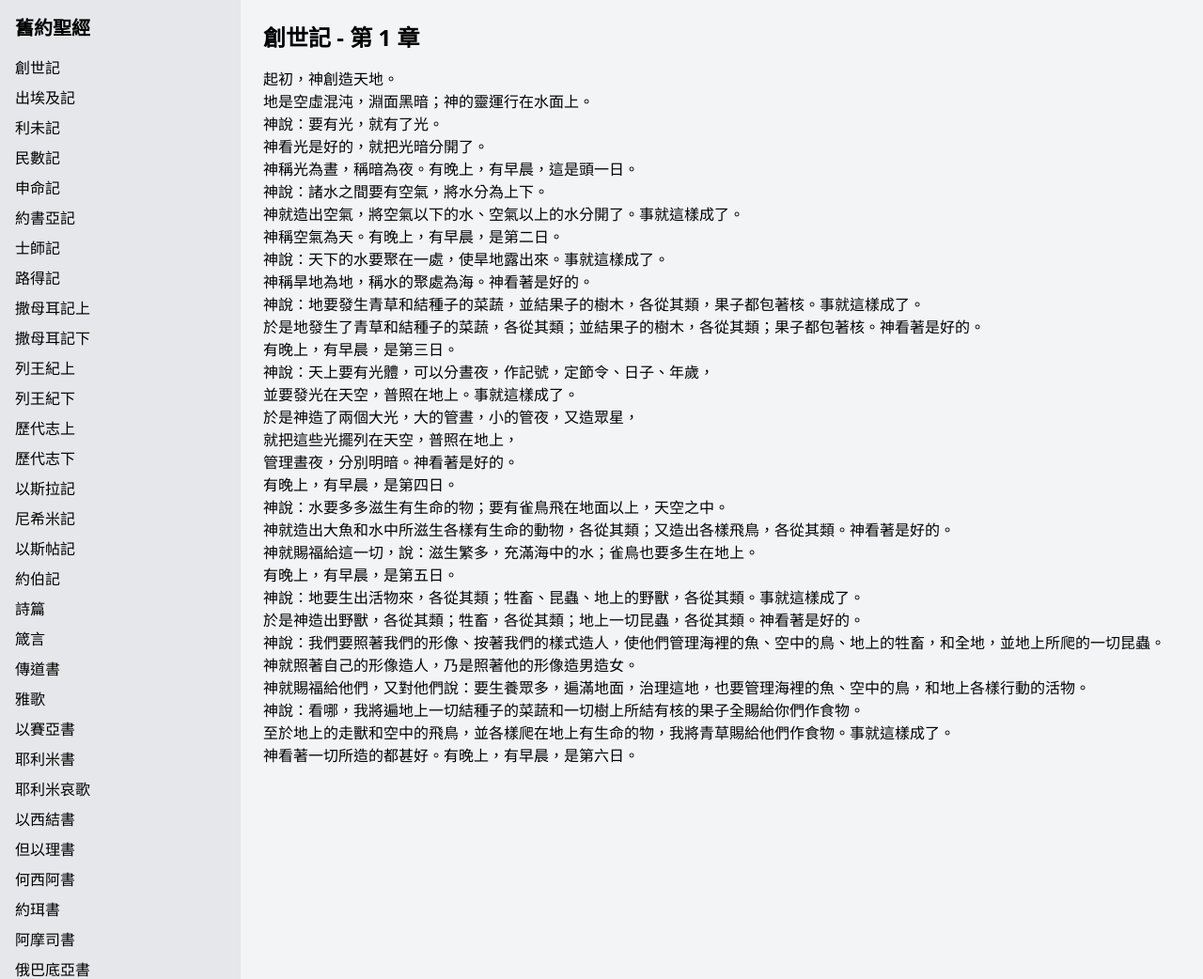
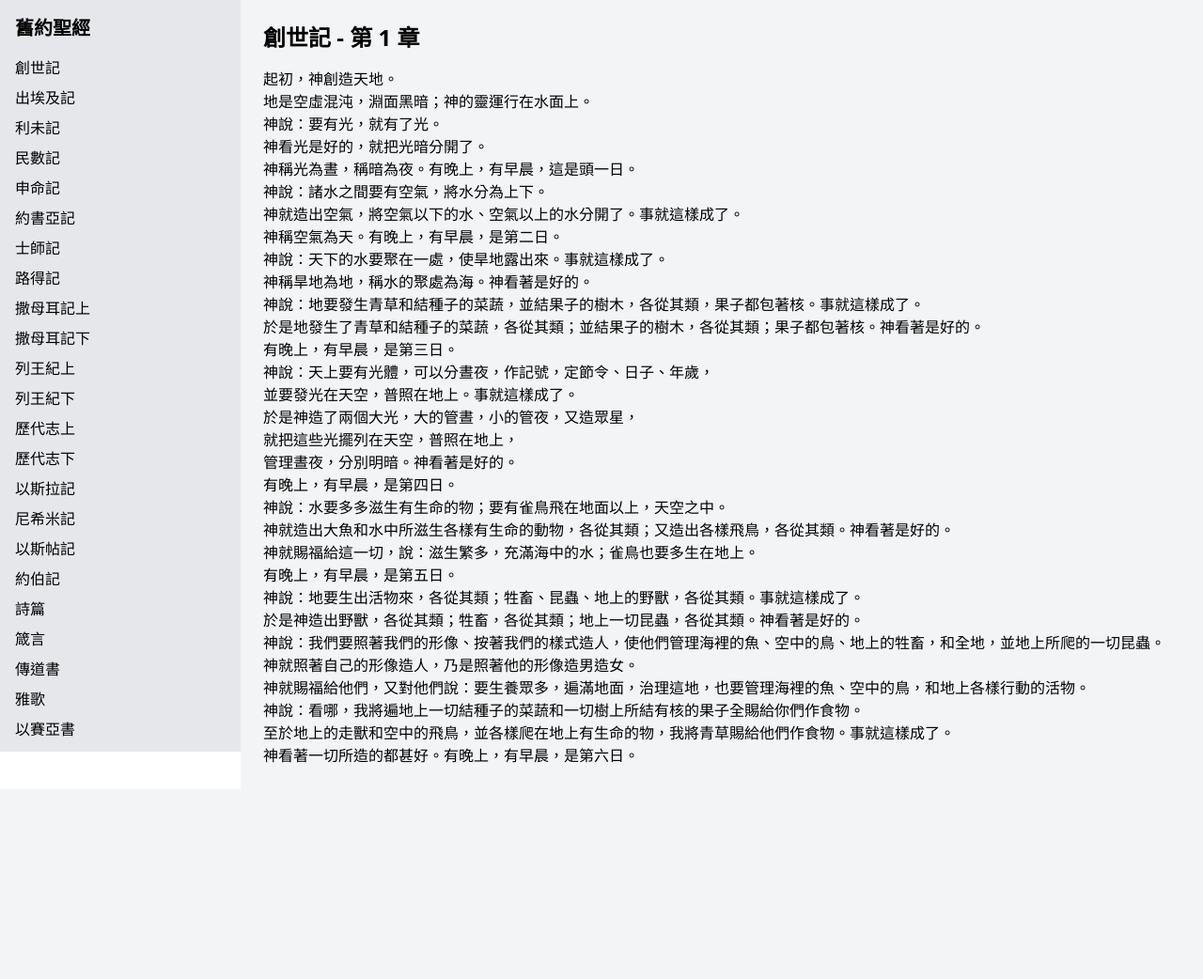
Before and after one commit to awchjimmy/bible-reading, a Django app: page /scriptures/ in a window 1280 px wide. Shown: the top 1042 px of the page at 94% size. After the commit the page ends 812 px from the top, so only its background shows below. Run offline with Django 5.2, Linux system fonts and the light colour scheme; data comes from the database, SQL or seed files in the repository.

Commit message:
add sidebar scroll

```diff
--- a/scriptures/templates/scriptures/index.html
+++ b/scriptures/templates/scriptures/index.html
@@ -12,7 +12,7 @@
   <div class="flex min-h-screen">
 
     <!-- Sidebar -->
-    <aside class="w-64 bg-gray-200 p-4">
+    <aside class="h-screen w-64 overflow-y-auto fixed left-0 top-0 bg-gray-200 p-4">
       <h2 class="text-xl font-bold mb-4">舊約聖經</h2>
       <ul>
         {% for book in old_testament %}
@@ -29,7 +29,7 @@
     </aside>
 
     <!-- Main Content -->
-    <main class="flex-1 p-6 bg-gray-100">
+    <main class="flex-1 ml-64 p-6 bg-gray-100">
       <h1 class="text-2xl font-semibold mb-4">創世記 - 第 1 章</h1>
 
       <ul>
```
